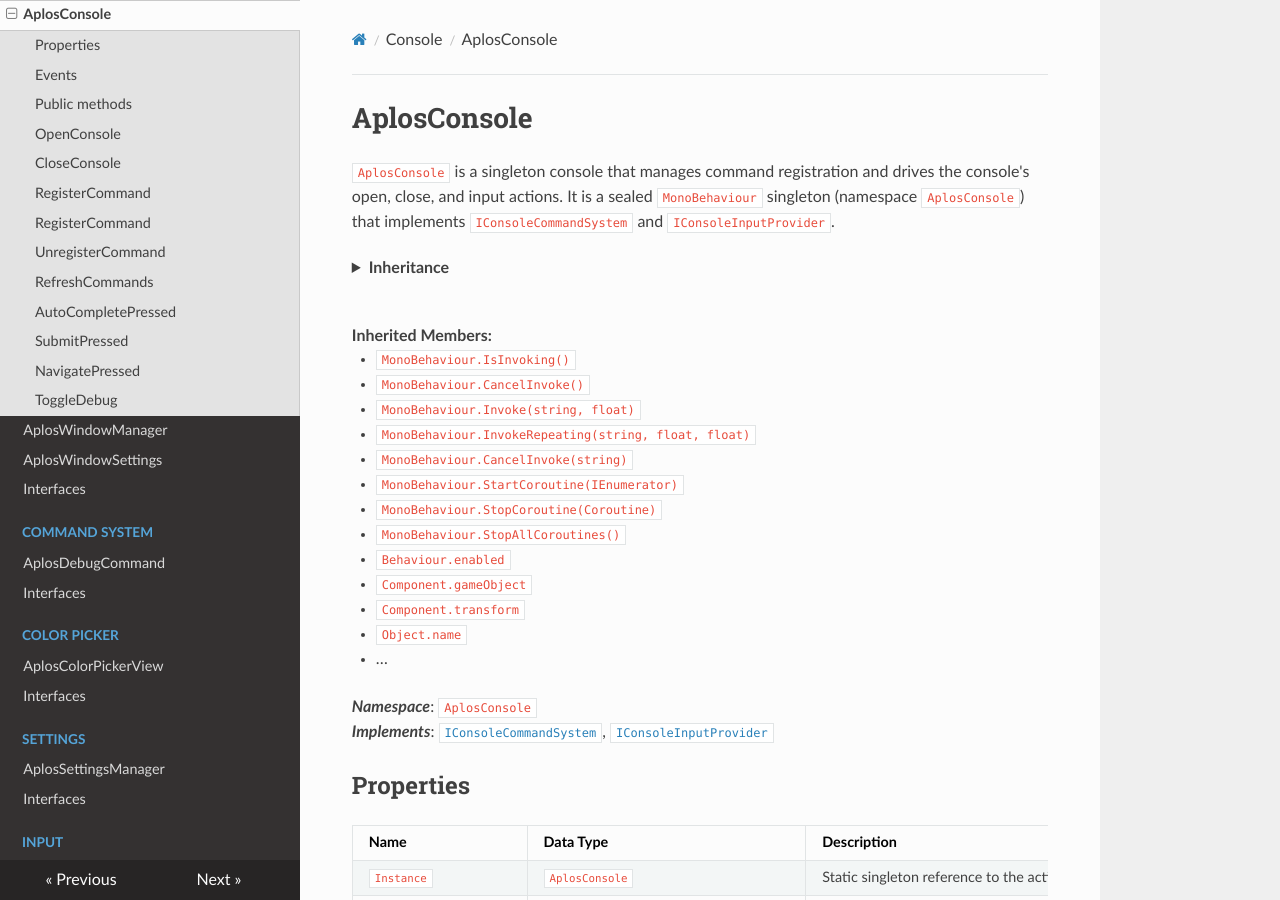
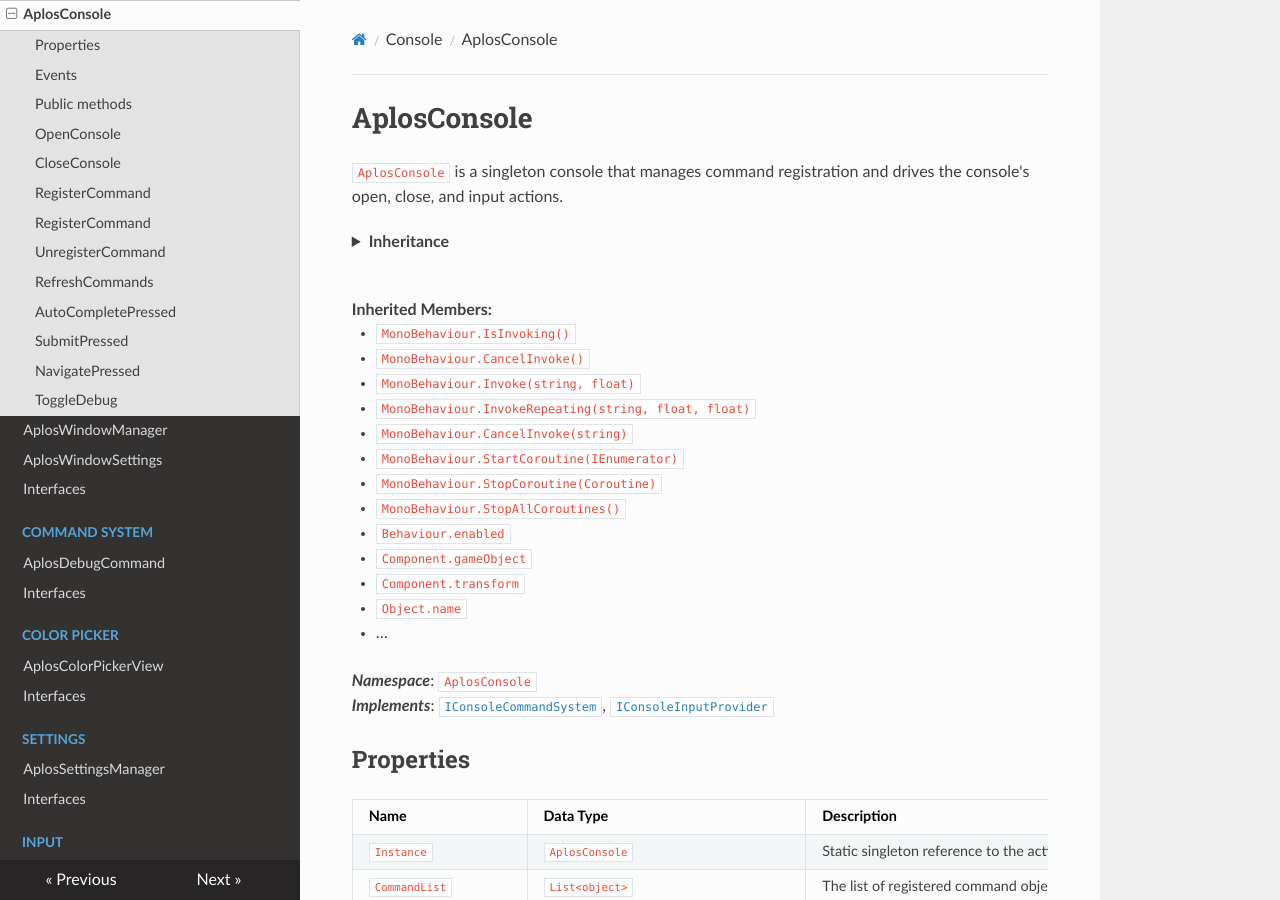
Before and after one commit to jChicote/aplos-console-documentation.github.io, an MkDocs documentation site: the page built from docs/aplos-console.md, in a window 1280 px wide and 900 px high. Built offline with MkDocs 1.6.1, drawn with Linux system fonts in a browser that asks for light colours; nearby versions of some CDN libraries.

Commit message:
Update aplos-console.md

```diff
--- a/docs/aplos-console.md
+++ b/docs/aplos-console.md
@@ -1,8 +1,7 @@
 # AplosConsole
 
 `AplosConsole` is a singleton console that manages command registration and drives the
-console's open, close, and input actions. It is a sealed `MonoBehaviour` singleton (namespace
-`AplosConsole`) that implements `IConsoleCommandSystem` and `IConsoleInputProvider`.
+console's open, close, and input actions.
 
 <details>
 <summary><strong>Inheritance</strong></summary>
```
